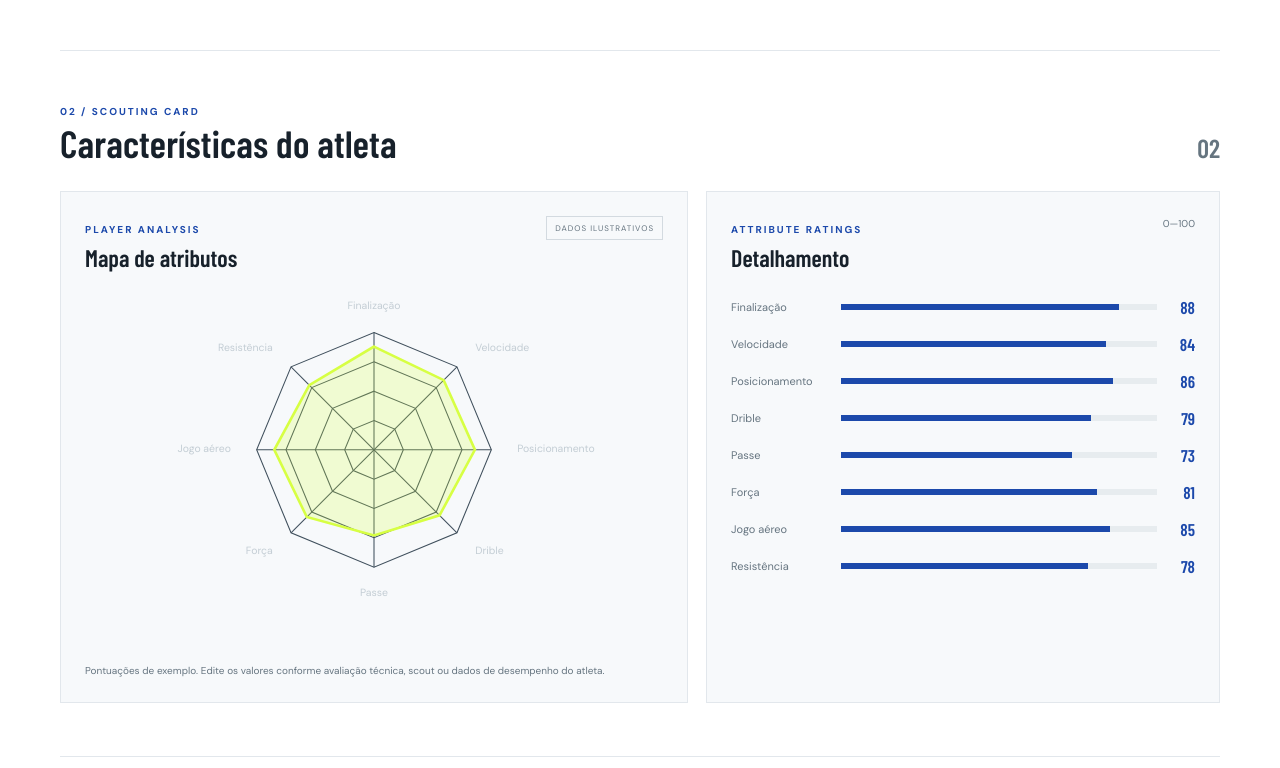
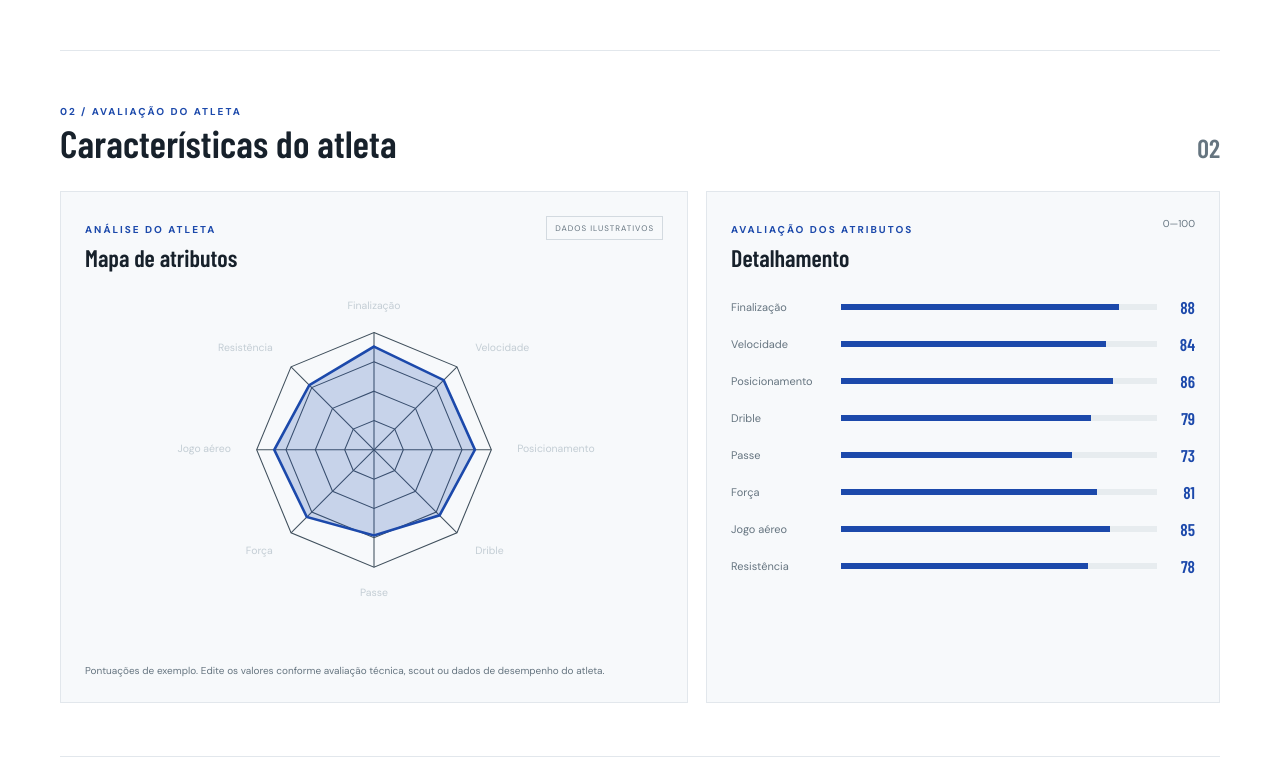
Before and after one commit to meumomentoatleta-lab/perfil-atelta, a plain HTML site: page index.html in a window 1280 px wide. Shown: the part 1032-1800 px from the top of the page. Drawn offline with nearby package versions, Linux system fonts and the light colour scheme; a web font is replaced by a local one.

Commit message:
traduç~çao

```diff
--- a/app.js
+++ b/app.js
@@ -121,7 +121,7 @@
       markup += `<line x1="${cx}" y1="${cy}" x2="${x}" y2="${y}" stroke="#40505d" stroke-width="1"/>`;
     });
     const values = items.map((item,i) => point(i,clamp(item.value)/100).join(",")).join(" ");
-    markup += `<polygon points="${values}" fill="#d7ff43" fill-opacity=".22" stroke="#d7ff43" stroke-width="2.5"/>`;
+    markup += `<polygon points="${values}" fill="#1c49ab" fill-opacity=".22" stroke="#1c49ab" stroke-width="2.5"/>`;
     items.forEach((item,i) => {
       const [x,y] = point(i,1.22);
       const anchor = x < cx-8 ? "end" : x > cx+8 ? "start" : "middle";
--- a/data.js
+++ b/data.js
@@ -72,7 +72,7 @@ window.ATHLETE = {
   videos: [
     {
       title: "Melhores momentos da temporada",
-      category: "Highlights",
+      category: "Melhores momentos",
       duration: "03:25",
       date: "Temporada atual",
       url: "",
--- a/index.html
+++ b/index.html
@@ -56,15 +56,15 @@
     </section>
 
     <section class="section" id="atributos">
-      <div class="section-heading"><div><p class="eyebrow">02 / SCOUTING CARD</p><h2>Características do atleta</h2></div><span class="section-index">02</span></div>
+      <div class="section-heading"><div><p class="eyebrow">02 / AVALIAÇÃO DO ATLETA</p><h2>Características do atleta</h2></div><span class="section-index">02</span></div>
       <div class="attributes-layout">
         <div class="radar-panel">
-          <div class="panel-top"><div><span class="mini-label">PLAYER ANALYSIS</span><h3>Mapa de atributos</h3></div><span class="sample-tag">DADOS ILUSTRATIVOS</span></div>
+          <div class="panel-top"><div><span class="mini-label">ANÁLISE DO ATLETA</span><h3>Mapa de atributos</h3></div><span class="sample-tag">DADOS ILUSTRATIVOS</span></div>
           <div class="radar-holder"><svg id="radarChart" viewBox="0 0 420 360" role="img" aria-label="Gráfico radar dos atributos do atleta"></svg></div>
           <p class="chart-note">Pontuações de exemplo. Edite os valores conforme avaliação técnica, scout ou dados de desempenho do atleta.</p>
         </div>
         <div class="stats-panel">
-          <div class="panel-top"><div><span class="mini-label">ATTRIBUTE RATINGS</span><h3>Detalhamento</h3></div><span class="rating-scale">0—100</span></div>
+          <div class="panel-top"><div><span class="mini-label">AVALIAÇÃO DOS ATRIBUTOS</span><h3>Detalhamento</h3></div><span class="rating-scale">0—100</span></div>
           <div id="attributeBars" class="attribute-bars"></div>
         </div>
       </div>
```
